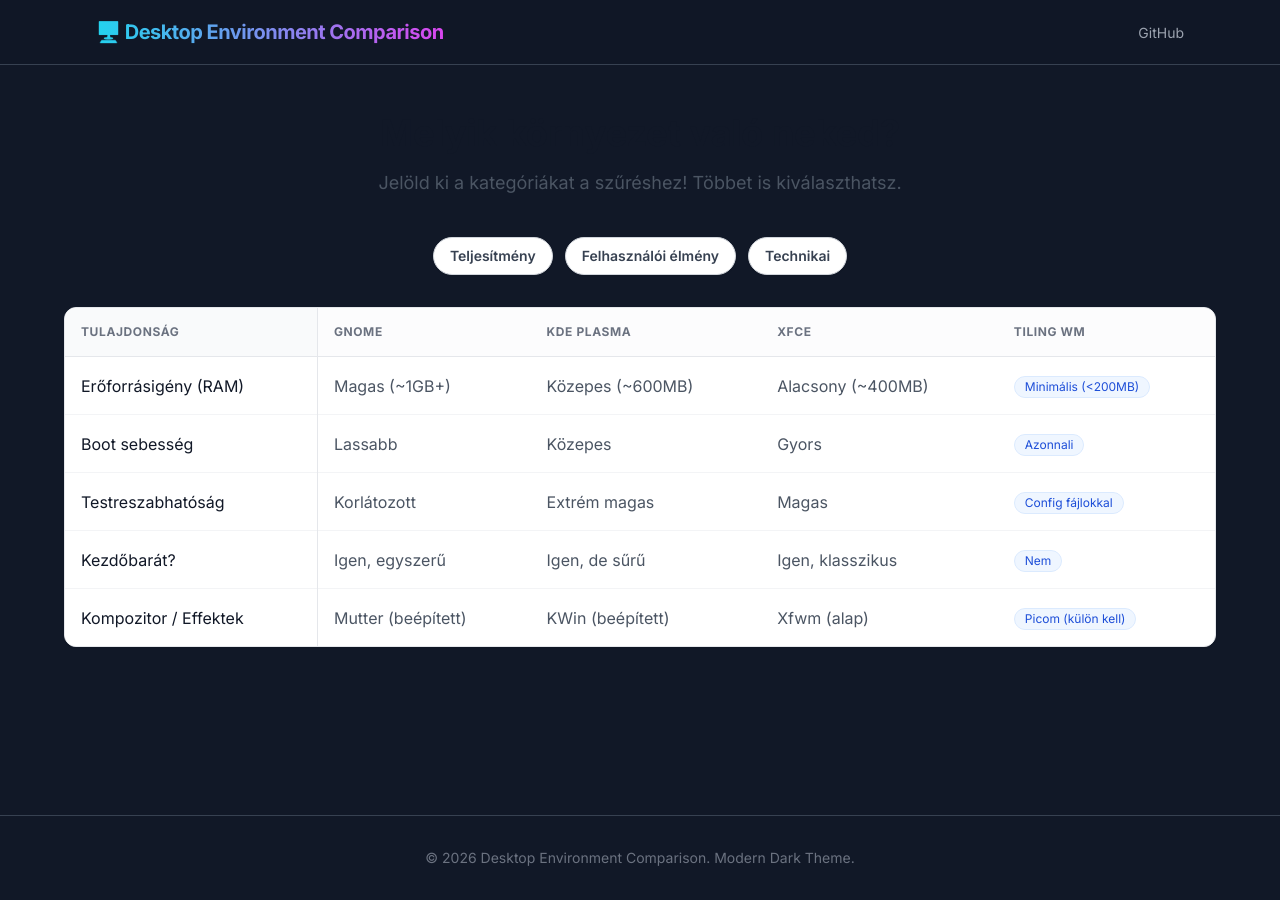
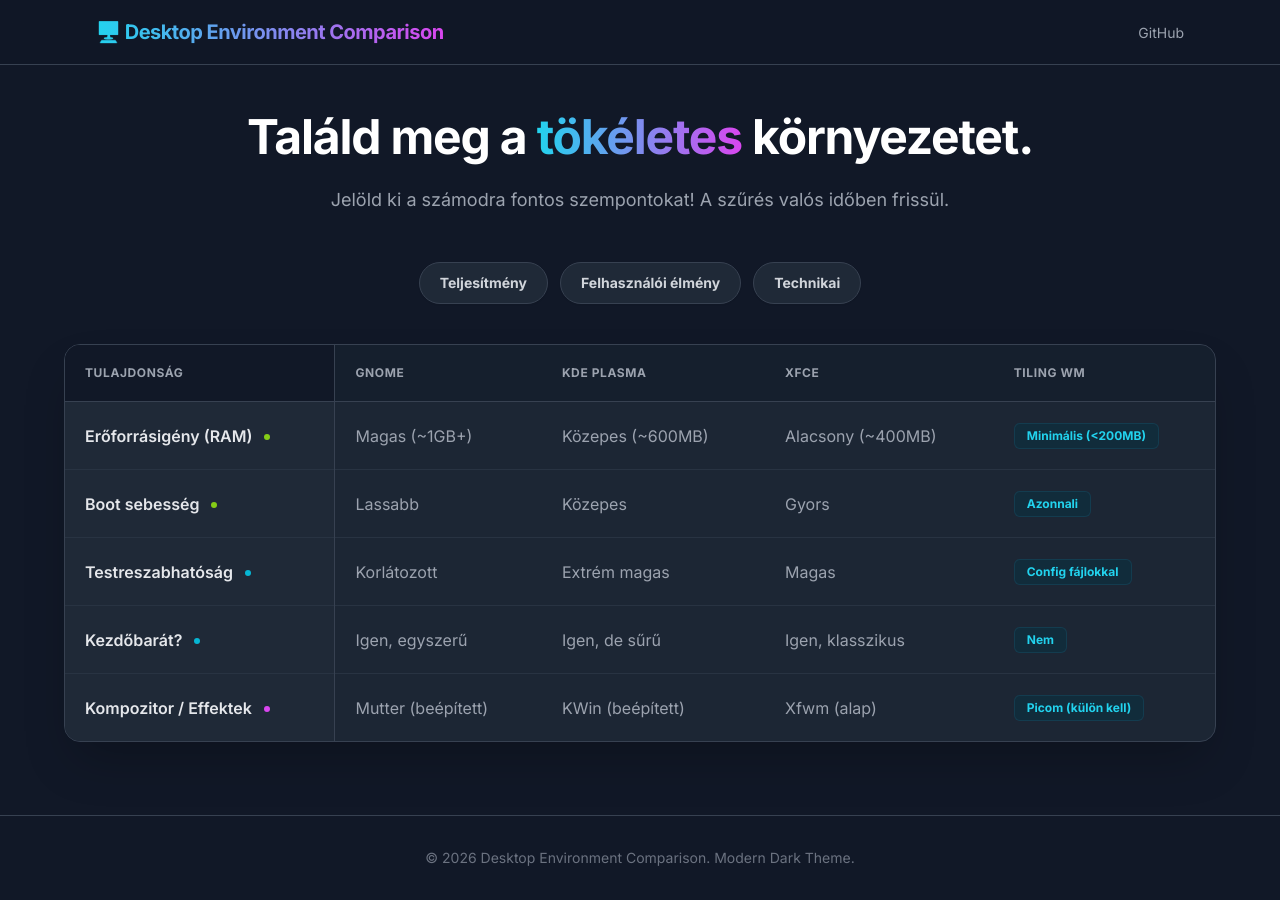
Before and after one commit to Pure-de-Arch/Pure-de-Arch.github.io, a Jekyll site: the page built from index.html, in a window 1280 px wide. Built offline with Jekyll 4.4.1, drawn with Linux system fonts in a browser that asks for light colours; nearby versions of some CDN libraries.

Commit message:
Update index.html

```diff
--- a/index.html
+++ b/index.html
@@ -1,54 +1,58 @@
 ---
 layout: default
-title: Asztali Környezetek Összehasonlítása
+title: Asztali Környezetek
 ---
 
-<div class="text-center mb-10">
-    <h2 class="text-3xl sm:text-4xl font-extrabold text-gray-900 mb-4">Melyik környezet való neked?</h2>
-    <p class="text-lg text-gray-600 max-w-2xl mx-auto">
-        Jelöld ki a kategóriákat a szűréshez! Többet is kiválaszthatsz.
+<div class="text-center mb-12">
+    <h2 class="text-4xl sm:text-5xl font-extrabold text-white mb-6 tracking-tight">
+        Találd meg a <span class="text-transparent bg-clip-text bg-gradient-to-r from-cyan-400 to-fuchsia-500">tökéletes</span> környezetet.
+    </h2>
+    <p class="text-lg text-gray-400 max-w-2xl mx-auto leading-relaxed">
+        Jelöld ki a számodra fontos szempontokat! A szűrés valós időben frissül.
     </p>
 </div>
 
-<div class="max-w-6xl mx-auto mb-8 flex flex-wrap justify-center gap-3">
-    <button onclick="clearFilters()" id="clear-btn" class="px-4 py-2 rounded-full text-sm font-semibold border transition-all duration-200 bg-gray-100 text-gray-500 border-gray-200 hover:bg-gray-200 hidden">
-        ✕ Szűrés törlése
+<div class="max-w-6xl mx-auto mb-10 flex flex-wrap justify-center gap-3">
+    <button onclick="clearFilters()" id="clear-btn" class="px-5 py-2.5 rounded-full text-sm font-bold border transition-all duration-300 bg-darkbg-800 text-gray-400 border-darkbg-700 hover:bg-darkbg-700 hover:text-white hidden items-center gap-2">
+        <span class="text-xs">✕</span> Törlés
     </button>
 
     {% for cat in site.data.environments.categories %}
     <button
         onclick="toggleFilter('{{ cat.id }}')"
         id="btn-{{ cat.id }}"
-        class="filter-btn px-4 py-2 rounded-full text-sm font-semibold border transition-all duration-200 bg-white text-gray-700 border-gray-300 hover:border-gray-400 shadow-sm hover:shadow-md select-none"
+        class="filter-btn px-5 py-2.5 rounded-full text-sm font-bold border transition-all duration-300 bg-darkbg-800 text-gray-300 border-darkbg-700 hover:border-gray-500 hover:text-white shadow-sm select-none relative group overflow-hidden"
         data-category="{{ cat.id }}">
-        {{ cat.name }}
+        <span class="absolute inset-0 w-full h-full bg-white/5 opacity-0 group-hover:opacity-100 transition-opacity"></span>
+        <span class="relative z-10">{{ cat.name }}</span>
     </button>
     {% endfor %}
 </div>
 
-<div class="bg-white rounded-xl shadow-sm border border-gray-200 overflow-hidden transition-all duration-500">
+<div class="bg-darkbg-800 rounded-2xl shadow-2xl border border-darkbg-700 overflow-hidden transition-all duration-500 relative backdrop-blur-sm bg-opacity-90">
     <div class="overflow-x-auto">
         <table class="w-full text-left border-collapse">
             <thead>
-                <tr class="bg-gray-50/50 border-b border-gray-200 text-xs uppercase tracking-wider text-gray-500 font-semibold">
+                <tr class="bg-darkbg-900/50 border-b border-darkbg-700 text-xs uppercase tracking-wider text-gray-400 font-bold">
                     {% for header in site.data.environments.headers %}
-                    <th class="p-4 min-w-[150px] {% if forloop.first %}sticky left-0 bg-gray-50 z-10 border-r border-gray-200{% endif %}">
+                    <th class="p-5 min-w-[160px] whitespace-nowrap {% if forloop.first %}sticky left-0 bg-darkbg-900 z-10 border-r border-darkbg-700 shadow-[2px_0_5px_rgba(0,0,0,0.2)]{% endif %}">
                         {{ header.name }}
                     </th>
                     {% endfor %}
                 </tr>
             </thead>
-            <tbody class="divide-y divide-gray-100" id="comparison-table">
+            <tbody class="divide-y divide-darkbg-700/50" id="comparison-table">
                 {% for row in site.data.environments.rows %}
-                <tr class="table-row-item hover:bg-gray-50 transition-colors group" data-category="{{ row.category }}">
-                    <td class="p-4 font-medium text-gray-900 sticky left-0 bg-white group-hover:bg-gray-50 border-r border-gray-200 shadow-[2px_0_5px_-2px_rgba(0,0,0,0.05)]">
+                <tr class="table-row-item hover:bg-darkbg-700/40 transition-colors group" data-category="{{ row.category }}">
+                    <td class="p-5 font-semibold text-gray-200 sticky left-0 bg-darkbg-800 group-hover:bg-darkbg-800/90 border-r border-darkbg-700 shadow-[2px_0_5px_rgba(0,0,0,0.2)]">
                         {{ row.feature }}
+                        <span class="category-indicator inline-block w-1.5 h-1.5 rounded-full ml-2 mb-0.5" data-cat-id="{{ row.category }}"></span>
                     </td>
-                    <td class="p-4 text-gray-600">{{ row.gnome }}</td>
-                    <td class="p-4 text-gray-600">{{ row.kde }}</td>
-                    <td class="p-4 text-gray-600">{{ row.xfce }}</td>
-                    <td class="p-4 text-gray-600">
-                        <span class="inline-flex items-center px-2.5 py-0.5 rounded-full text-xs font-medium bg-blue-50 text-blue-700 border border-blue-100">
+                    <td class="p-5 text-gray-400">{{ row.gnome }}</td>
+                    <td class="p-5 text-gray-400">{{ row.kde }}</td>
+                    <td class="p-5 text-gray-400">{{ row.xfce }}</td>
+                    <td class="p-5 text-gray-400">
+                        <span class="inline-flex items-center px-3 py-1 rounded-md text-xs font-bold bg-cyan-950/50 text-cyan-400 border border-cyan-900/50">
                             {{ row.tiling }}
                         </span>
                     </td>
@@ -58,30 +62,66 @@
         </table>
     </div>
 
-    <div id="no-results" class="hidden p-8 text-center text-gray-500">
-        Nincs a kiválasztott szűrőknek megfelelő sor.
+    <div id="no-results" class="hidden p-12 text-center text-gray-500">
+        <p class="text-xl font-semibold mb-2">Nincs találat 😕</p>
+        <p>Próbálj meg kevesebb szűrőt használni.</p>
     </div>
 </div>
 
 <script>
-    // Állapot tárolása: mely kategóriák vannak kiválasztva
     let selectedCategories = new Set();
+
+    // --- SZÍNTÉRKÉP ---
+    // Itt definiáljuk, melyik kategória milyen színt kapjon aktiváláskor.
+    // Használjunk élénk, neon színeket a sötét alaphoz.
+    const colorMap = {
+        // Teljesítmény: Neon Zöld (Lime)
+        'performance': {
+            activeClasses: ['bg-lime-500', 'text-black', 'border-lime-500', 'shadow-lime-500/50', 'shadow-lg'],
+            inactiveClasses: ['bg-darkbg-800', 'text-gray-300', 'border-darkbg-700', 'shadow-sm']
+        },
+        // UX: Neon Cián/Kék
+        'ux': {
+            activeClasses: ['bg-cyan-500', 'text-black', 'border-cyan-500', 'shadow-cyan-500/50', 'shadow-lg'],
+            inactiveClasses: ['bg-darkbg-800', 'text-gray-300', 'border-darkbg-700', 'shadow-sm']
+        },
+        // Technikai: Neon Lila/Pink (Fuchsia)
+        'tech': {
+            activeClasses: ['bg-fuchsia-500', 'text-white', 'border-fuchsia-500', 'shadow-fuchsia-500/50', 'shadow-lg'],
+            inactiveClasses: ['bg-darkbg-800', 'text-gray-300', 'border-darkbg-700', 'shadow-sm']
+        }
+        // Ha új kategóriát adsz hozzá a YAML-ben, ide is fel kell venni!
+    };
+
+    // Indikátor pöttyök színezése a táblázatban
+    document.addEventListener("DOMContentLoaded", () => {
+        document.querySelectorAll('.category-indicator').forEach(indicator => {
+            const catId = indicator.getAttribute('data-cat-id');
+            if (colorMap[catId]) {
+                // Kiszedjük a háttérszínt az activeClasses tömbből (pl. bg-lime-500)
+                const bgColorClass = colorMap[catId].activeClasses.find(cls => cls.startsWith('bg-'));
+                indicator.classList.add(bgColorClass);
+            }
+        });
+    });
+
 
     function toggleFilter(categoryId) {
         const btn = document.getElementById(`btn-${categoryId}`);
+        const colors = colorMap[categoryId];
 
-        // Ha már benne van, kivesszük (deaktiválás)
+        if (!colors) return; // Ha nincs szín definiálva, ne csináljon semmit
+
         if (selectedCategories.has(categoryId)) {
+            // DEAKTIVÁLÁS
             selectedCategories.delete(categoryId);
-            // Stílus visszaállítása inaktívra
-            btn.classList.remove('bg-black', 'text-white', 'border-black');
-            btn.classList.add('bg-white', 'text-gray-700', 'border-gray-300');
+            btn.classList.remove(...colors.activeClasses);
+            btn.classList.add(...colors.inactiveClasses);
         } else {
-            // Ha nincs benne, hozzáadjuk (aktiválás)
+            // AKTIVÁLÁS
             selectedCategories.add(categoryId);
-            // Stílus állítása aktívra (fekete háttér, fehér szöveg - modern v0 stílus)
-            btn.classList.remove('bg-white', 'text-gray-700', 'border-gray-300');
-            btn.classList.add('bg-black', 'text-white', 'border-black');
+            btn.classList.remove(...colors.inactiveClasses);
+            btn.classList.add(...colors.activeClasses);
         }
 
         updateTable();
```
Also changed, not shown: other parts of index.html (+8 -9 lines).
